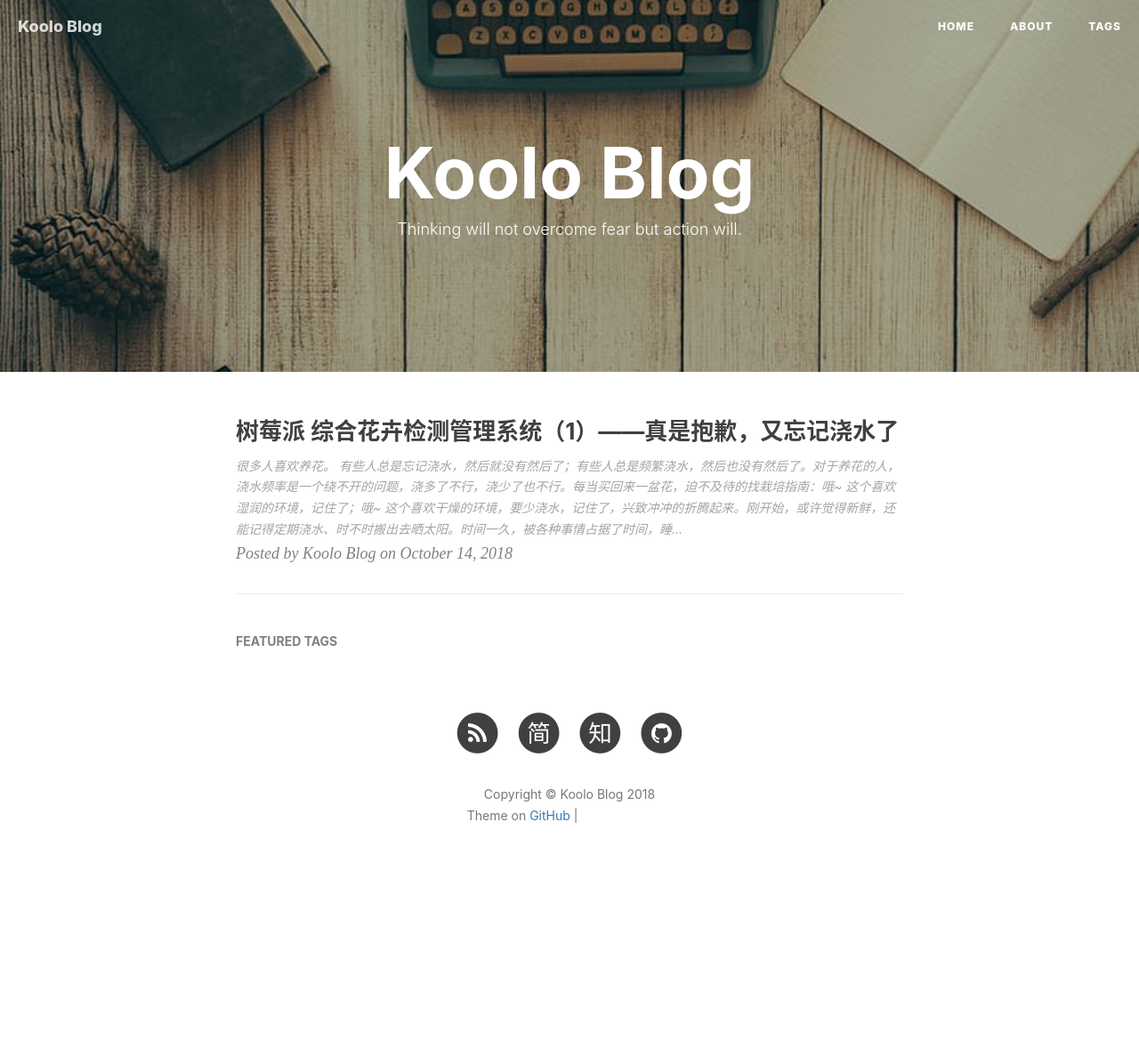
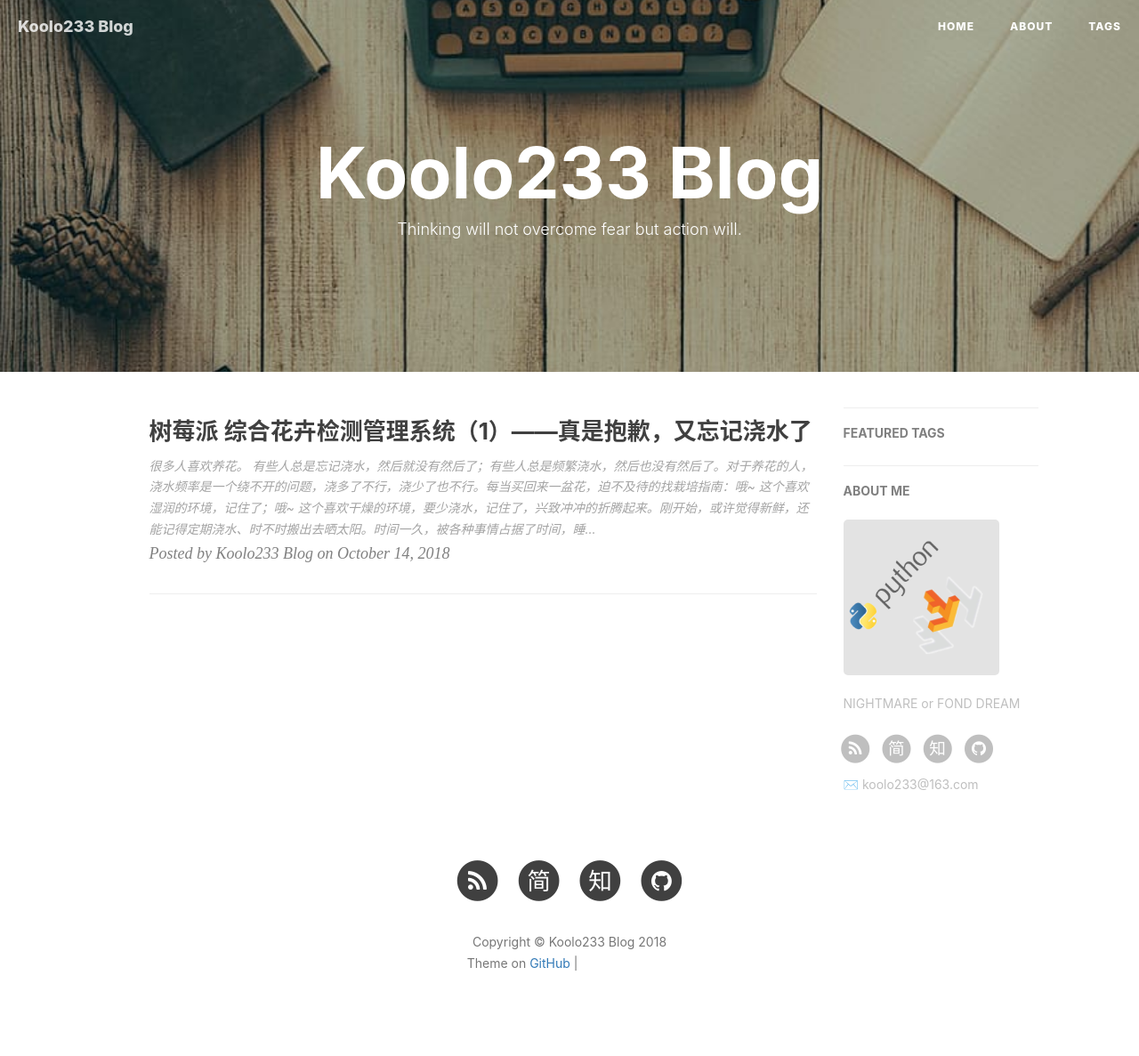
Before and after one commit to USTB-MLgroup/ustb-mlgroup.GITHUB.IO, a Jekyll site: the page built from index.html, in a window 1280 px wide. Shown: the whole page at 89% size. Built offline with Jekyll 4.4.1, drawn with Linux system fonts in a browser that asks for light colours; nearby versions of some CDN libraries; the list of posts is cut into pages by our own code; comment, search, counter and statistics services are not loaded; before the commit the page ends 1021 px from its top, so only the background shows below that; grey boxes are pictures that could not be loaded.

Commit message:
Update _config.yml

```diff
--- a/_config.yml
+++ b/_config.yml
@@ -1,16 +1,16 @@
 # Site settings
-title: Koolo Blog
-SEOTitle: Koolo的博客 | Koolo Blog
+title: Koolo233 Blog
+SEOTitle: Koolo233的博客 | Koolo233 Blog
 header-img: img/post-bg-desk.jpg
 email: koolo233@163.com
 description: "NIGHTMARE or FOND DREAM"
-keyword: "Koolo, Koolo Blog, Koolo的博客"
+keyword: "Koolo233, Koolo233 Blog, Koolo233的博客, Koolo"
 url: "http://koolo233.github.io"          # your host, for absolute URL
 baseurl: ""      # for example, '/blog' if your blog hosted on 'host/blog'
 github_repo: "https://github.com/koolo233/koolo233.github.io.git" # you code repository
 
 # Sidebar settings
-sidebar: False                          # whether or not using Sidebar.
+sidebar: True                         # whether or not using Sidebar.
 sidebar-about-description: "NIGHTMARE or FOND DREAM"
 sidebar-avatar: /img/avatar_my.jpg      # use absolute URL, seeing it's used in both `/` and `/about/`
 
```
